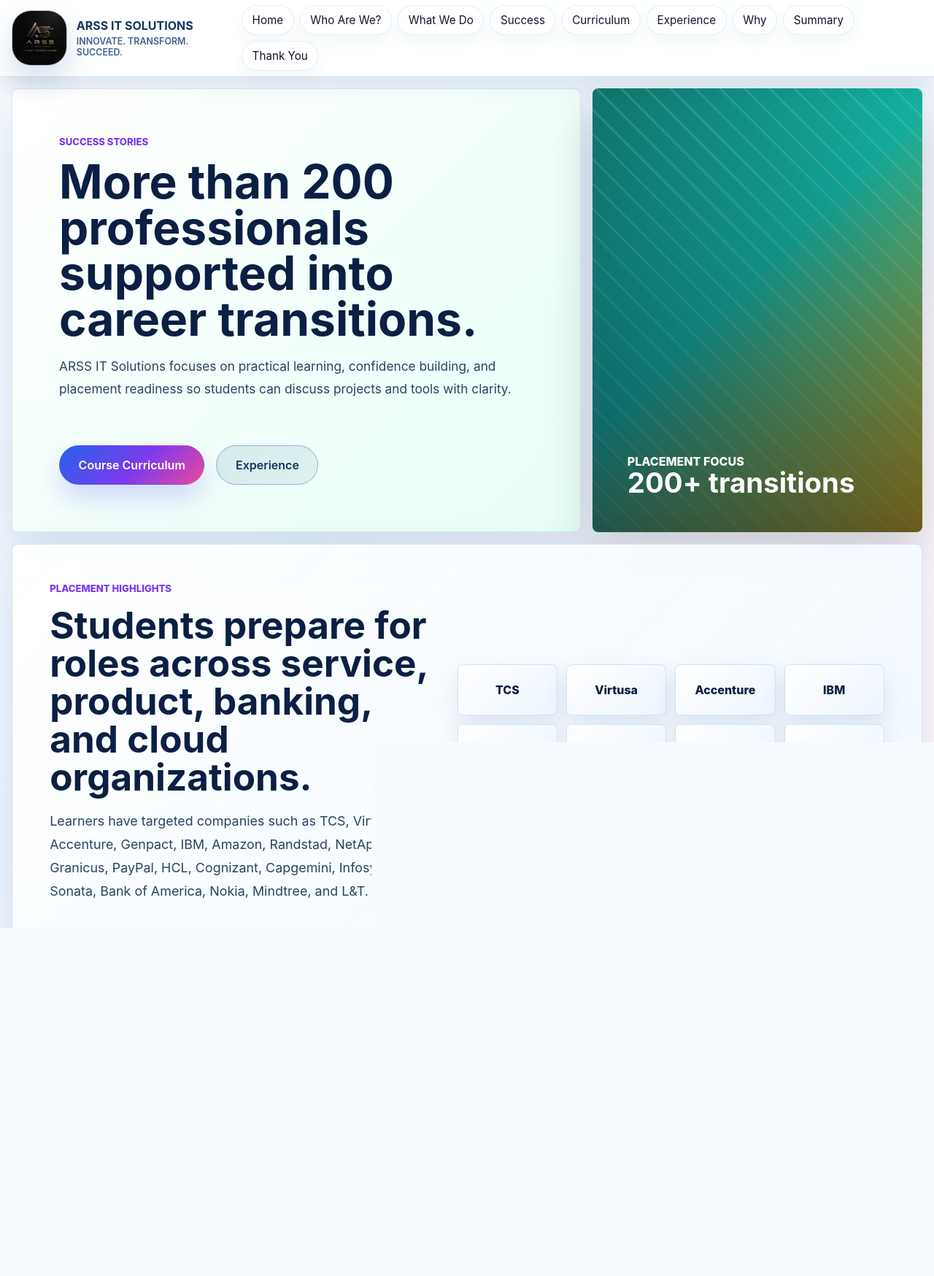
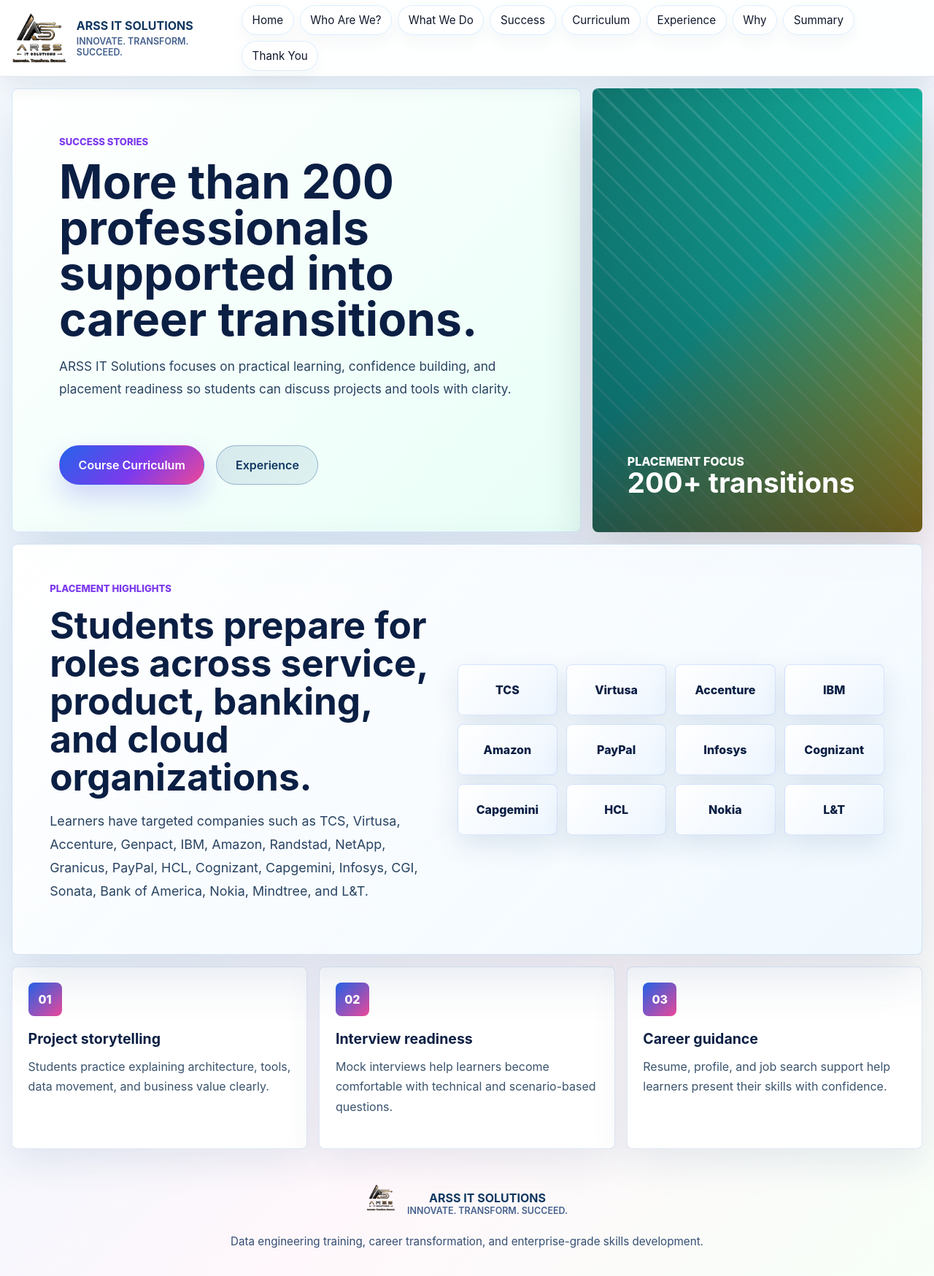
Before and after one commit to arssitsolutions/Arss_website_Repo, a website: page public/success.html in a window 1280 px wide. Shown: the whole page at 73% size. Drawn offline with Linux system fonts and the light colour scheme.

Commit message:
arss_website commits

```diff
--- a/public/css/style.css
+++ b/public/css/style.css
@@ -54,9 +54,7 @@
 .site-logo {
   width: 76px;
   height: auto;
-  border-radius: 26px;
-  border: 1px solid rgba(19, 78, 138, 0.32);
-  box-shadow: 0 20px 42px rgba(19, 78, 138, 0.18);
+  display: block;
 }
 
 .brand-mark,
@@ -380,9 +378,7 @@
 .footer-logo {
   width: 72px;
   height: auto;
-  border-radius: 12px;
-  border: 1px solid rgba(19,78,138,0.14);
-  box-shadow: 0 12px 26px rgba(19,78,138,0.08);
+  display: inline-block;
 }
 .footer-brand .footer-title {
   margin: 0;
--- a/public/success.html
+++ b/public/success.html
@@ -9,7 +9,7 @@
 <body>
   <header class="site-header">
     <a class="brand" href="/index.html">
-      <img src="/logo.jpeg" alt="ARSS IT Solutions logo" class="site-logo" />
+      <img src="/logo.png" alt="ARSS IT Solutions logo" class="site-logo" />
       <span class="brand-text">
         <span class="site-title">ARSS IT SOLUTIONS</span>
         <span class="brand-tagline">Innovate. Transform. Succeed.</span>
@@ -63,7 +63,7 @@
   </main>
   <footer class="site-footer">
     <div class="footer-brand">
-      <img src="/logo.jpeg" alt="ARSS logo" class="footer-logo" />
+      <img src="/logo.png" alt="ARSS logo" class="footer-logo" />
       <div>
         <p class="footer-title">ARSS IT SOLUTIONS</p>
         <p class="footer-tagline">Innovate. Transform. Succeed.</p>
```
Also changed, not shown: public/course-curriculum.html (+2 -2 lines), public/experience.html (+2 -2 lines), public/index.html (+2 -2 lines), public/summary.html (+2 -2 lines), public/thank-you.html (+2 -2 lines), public/what-we-do.html (+2 -2 lines), public/who-we-are.html (+2 -2 lines), public/why-data-engineering.html (+2 -2 lines), public/logo.png (added).
